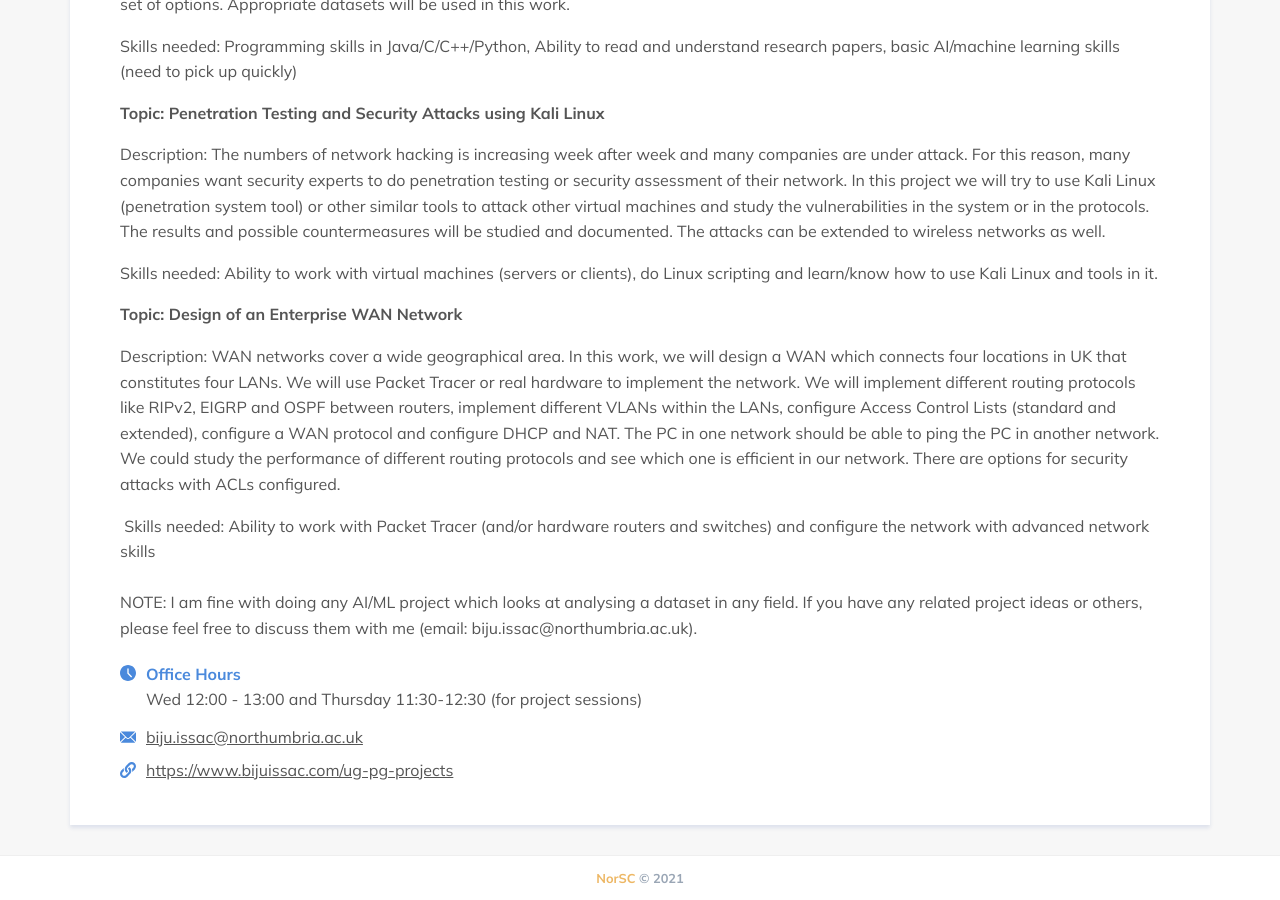
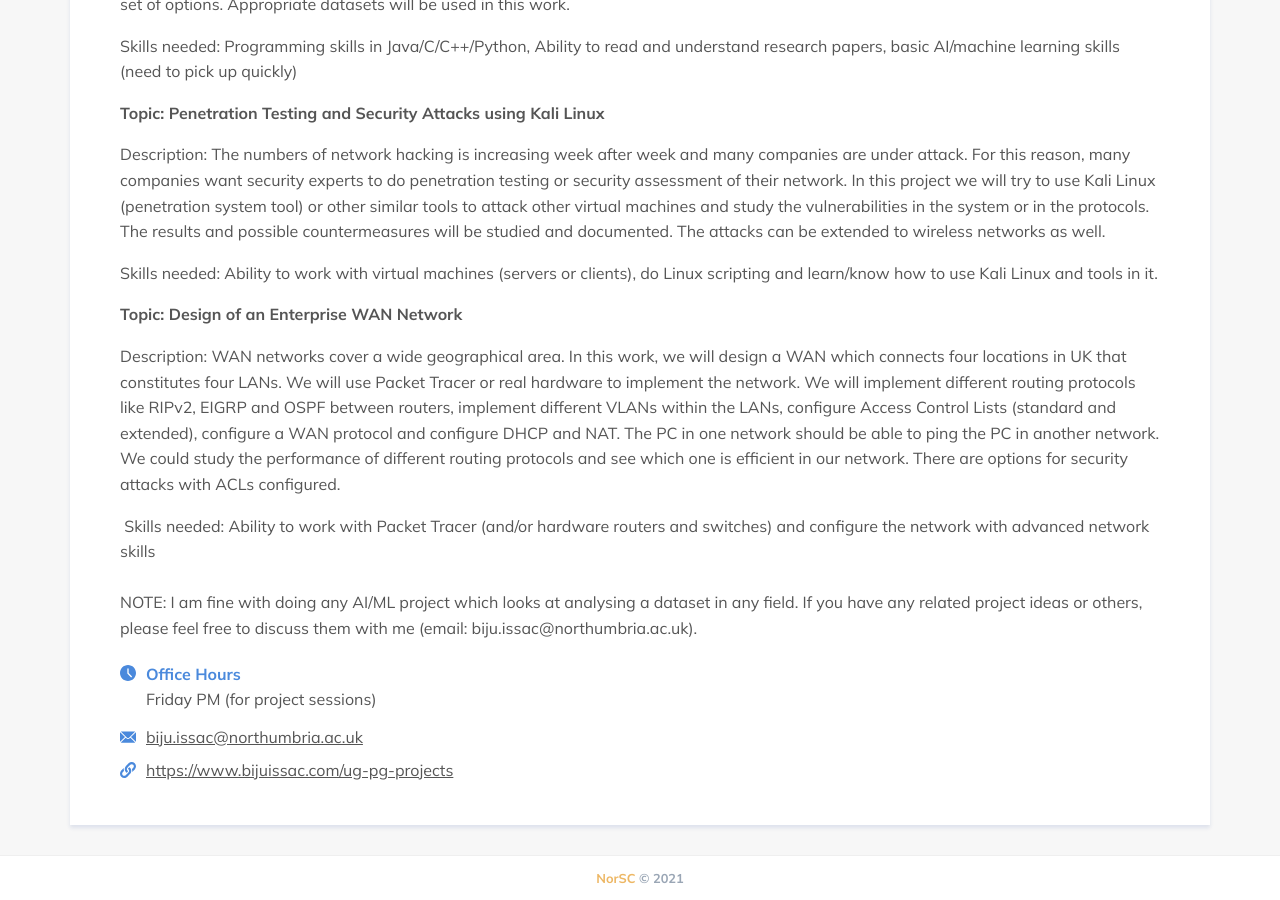
Before and after one commit to NorSC/supervisor-search, a Jekyll site: the page built from _supervisors/biju-issac.md, in a window 1280 px wide and 900 px high, scrolled down 3743 px. Built offline with Jekyll 4.4.1, drawn with Linux system fonts in a browser that asks for light colours; a script that is not in the unit is left out.

Commit message:
Update Supervisors “biju-issac”

```diff
--- a/_supervisors/biju-issac.md
+++ b/_supervisors/biju-issac.md
@@ -6,7 +6,7 @@ available_msc: true
 available_phd: true
 email: biju.issac@northumbria.ac.uk
 website: https://www.bijuissac.com/ug-pg-projects
-office_hours: Wed 12:00 - 13:00 and Thursday 11:30-12:30 (for project sessions)
+office_hours: Friday PM (for project sessions)
 research_group: Cyber Security and Network Systems
 research_themes:
   - Cyber Security
```
